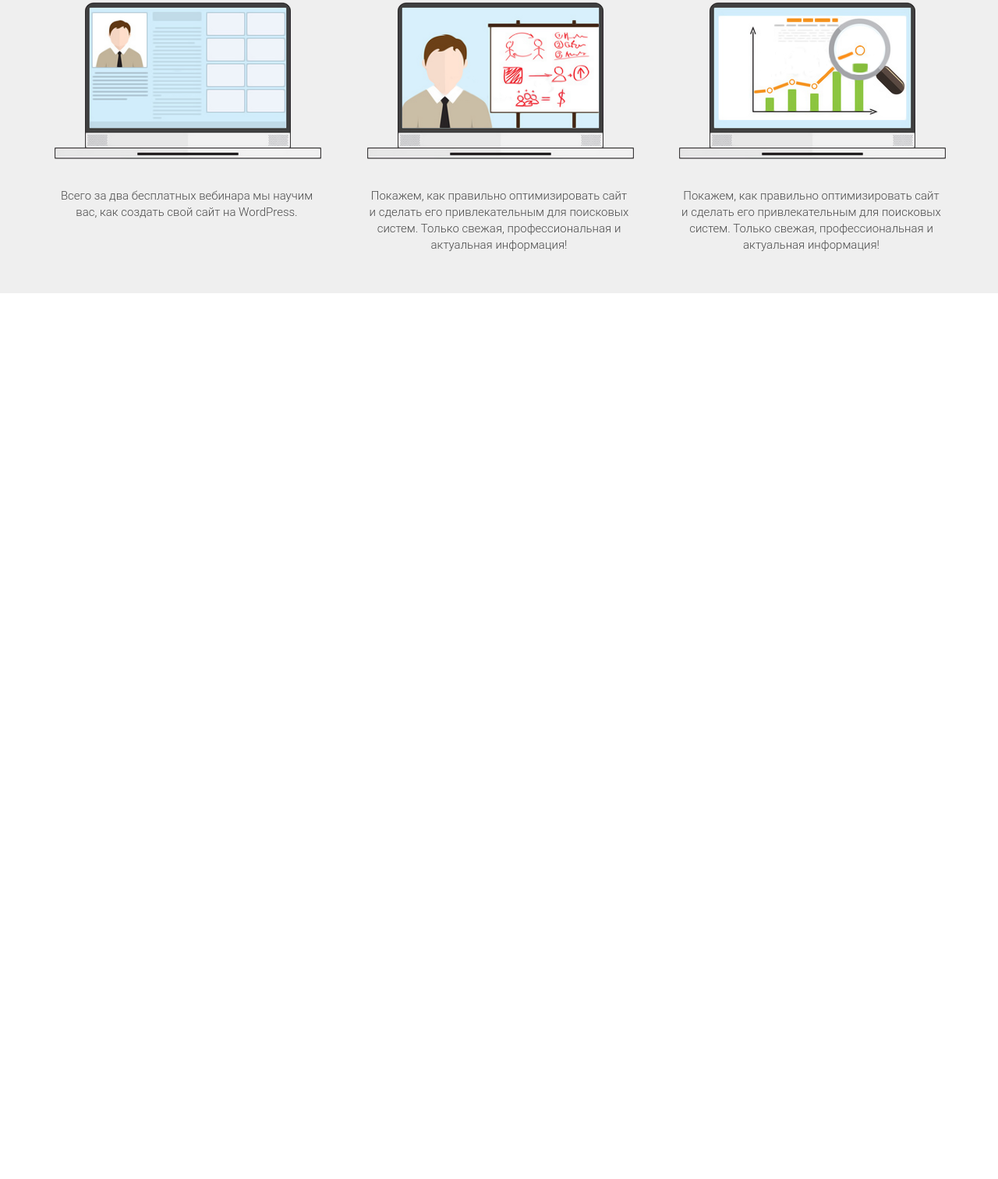
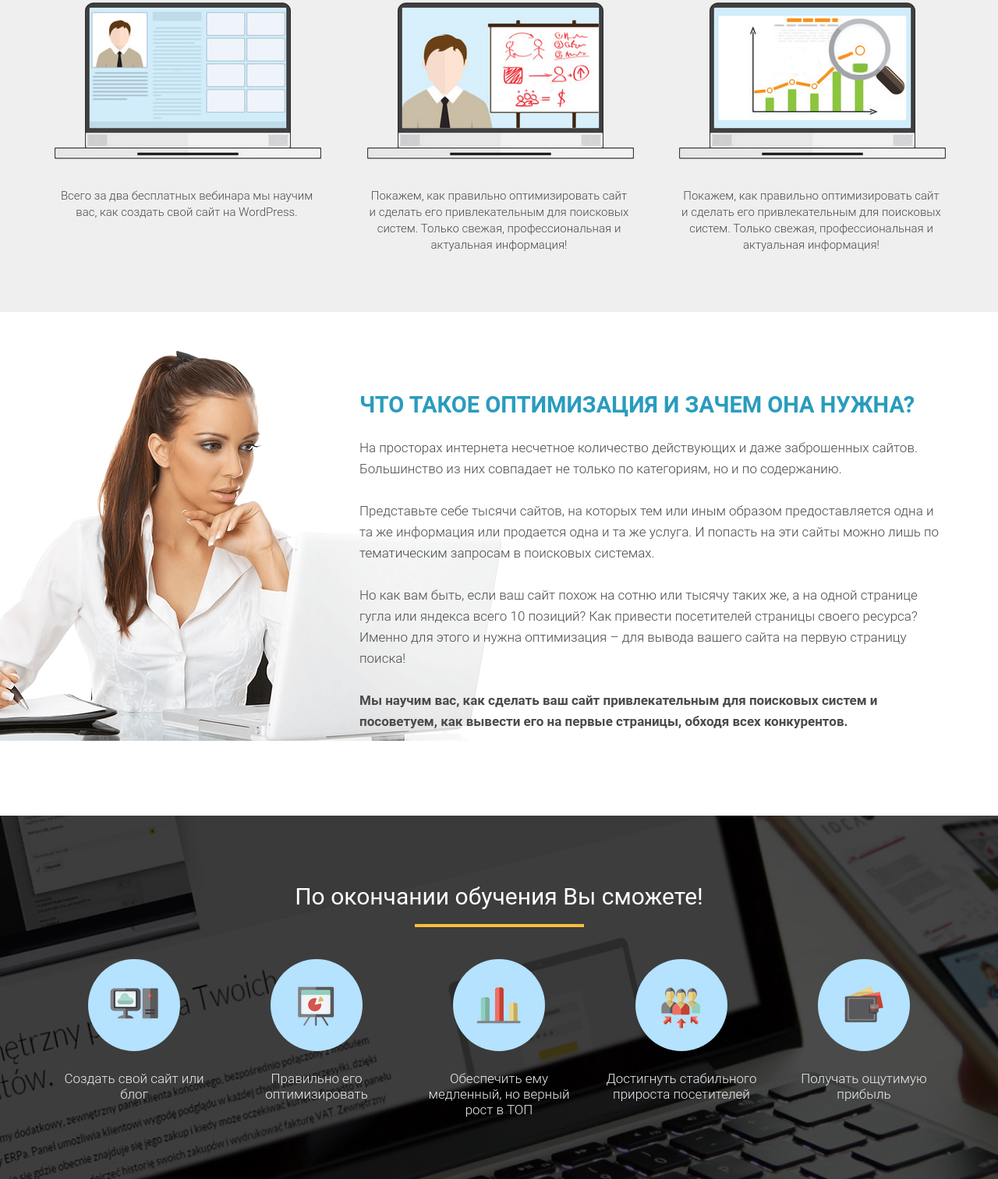
Before and after one commit to alex-zaq/web-cls, a plain HTML site: page index.html in a window 1280 px wide. Shown: the part 1028-2540 px from the top of the page at 78% size. Before the commit the page ends 1404 px from the top, so only its background shows below. Drawn offline with Linux system fonts and the light colour scheme.

Commit message:
add_finish

```diff
--- a/index.html
+++ b/index.html
@@ -74,8 +74,58 @@
     </div>
   </section>
 
+<section class="optimization">
+  <div class="container">
+    <h2 class="optimization_header">
+      Что такое оптимизация и зачем она нужна?
+    </h2>
+    <div class="optimization_text">
+      На просторах интернета несчетное количество действующих и даже заброшенных сайтов. Большинство из них совпадает не только по категориям, но и по содержанию.
+      <br><br>
+      Представьте себе тысячи сайтов, на которых тем или иным образом предоставляется одна и та же информация или продается одна и та же услуга. И попасть на эти сайты можно лишь по тематическим запросам в поисковых системах.
+      <br><br>
+      Но как вам быть, если ваш сайт похож на сотню или тысячу таких же, а на одной странице гугла или яндекса всего 10 позиций? Как привести посетителей страницы своего ресурса? Именно для этого и нужна оптимизация – для вывода вашего сайта на первую страницу поиска!
+      <br><br>
+      <span>Мы научим вас, как сделать ваш сайт привлекательным для поисковых систем и посоветуем, как вывести его на первые страницы, обходя всех конкурентов.</span>
+
+    </div>
+     <img src="src/images/woman_bg.png" alt="Woman"class="optimization_img">
+  </div>
+</section>
+
+<section class="finish">
+  <div class="container">
+    <h2 class="finish_header">По окончании обучения Вы сможете!</h2>
+    <div class="finish_divider"></div>
+
+
+  <div class="finish_wrapper">
+    <div class="finish_item">
+      <div class="finish_round"><img src="src/icons/finish/finish_icon_1.png" alt="1" class="finish_icon"></div>
+      <div class="finish_descr">Создать свой сайт или блог</div>
+    </div>
+    <div class="finish_item">
+      <div class="finish_round"><img src="src/icons/finish/finish_icon_2.png" alt="2" class="finish_icon"></div>
+      <div class="finish_descr">Правильно его оптимизировать</div>
+    </div>
+    <div class="finish_item">
+      <div class="finish_round"><img src="src/icons/finish/finish_icon_3.png" alt="3" class="finish_icon"></div>
+      <div class="finish_descr">Обеспечить ему медленный, но верный рост в
+        ТОП</div>
+    </div>
+    <div class="finish_item">
+      <div class="finish_round"><img src="src/icons/finish/finish_icon_4.png" alt="4" class="finish_icon"></div>
+      <div class="finish_descr">Достигнуть стабильного прироста посетителей</div>
+    </div>
+    <div class="finish_item">
+      <div class="finish_round"><img src="src/icons/finish/finish_icon_5.png" alt="5" class="finish_icon"></div>
+      <div class="finish_descr">Получать ощутимую прибыль</div>
+    </div>
+  </div>
+ </div>
 
 
 
+</section>
 </body>
 </html>
--- a/src/css/style.css
+++ b/src/css/style.css
@@ -5,6 +5,7 @@
 }
 
 .container {
+  position: relative;
   width: 1140px;
   margin: 0 auto;
 }
@@ -43,10 +44,18 @@ h1 {
 
 }
 
+
+html {
+
+  font-family: Verdana, Arial, Helvetica, sans-serif;
+
+}
+
 .title {
 
   object-fit: contain;
-  font-family: Roboto;
+  /* font-family: Verdana, Arial, Helvetica, sans-serif; */
+  /* font-family: Roboto; */
   font-size: 41px;
   font-weight: 400;
   line-height:24px;
@@ -163,12 +172,12 @@ h2.title {
 
 .waiting {
 
-  height: 604px;
+  min-height: 604px;
   background-color: #efefef;
   padding: 85px 0 75px 0;
 }
 
-.waiting .waiting_header {
+.waiting .waiting_header, .finish, .finish_header {
   /* margin: 0 141.5px 9px 146px; */
   object-fit: contain;
   font-family: Roboto;
@@ -182,7 +191,11 @@ h2.title {
   color: #252525;
 }
 
-.waiting .waiting_divider {
+.finish .finish_header  {
+  color:#fff;
+}
+
+.waiting .waiting_divider, .finish .finish_divider {
   width: 217px;
   height: 4px;
   background-color: #f9bf3b;
@@ -232,22 +245,96 @@ h2.title {
   color: #4a4a4a;
 }
 
+.optimization {
+  min-width: 550px ;
+  padding: 102px 0 107px 0;
+}
 
-/* .my-flex-containter {
 
+.optimization .optimization_header {
+  margin-left: 391px;
+  font-family: Roboto;
+  font-size: 29px;
+  font-weight: 700;
+  letter-spacing: normal;
+  text-transform: uppercase;
+  color: #299cbd;
+}
+
+.optimization .optimization_text {
+  margin-top: 25px;
+  margin-left: 391px;
+  font-family: Roboto;
+  font-size: 17px;
+  font-weight: 300;
+  font-stretch: normal;
+  font-style: normal;
+  line-height: 1.59;
+  letter-spacing: normal;
+  text-align: left;
+  color: #4a4a4a;
+}
+
+.optimization .optimization_text span {
+  font-family: Roboto;
+  font-size: 17px;
+  font-weight: 600;
+  font-stretch: normal;
+  font-style: normal;
+  line-height: 1.59;
+  letter-spacing: normal;
+  text-align: left;
+  color: #4a4a4a;
+}
+
+.optimization .optimization_img {
+  position: absolute;
+  top: -54px;
+  left: -240px;
+  z-index: -1;
+}
+
+
+.finish {
+  min-height: 447px;
+  padding: 86px 0 79px 0;
+  background:url("/src/images/second_bg.png") center center/cover no-repeat;
+}
+
+.finish .finish_wrapper {
+  margin: 41px 0 0 0 ;
   display: flex;
-  flex-wrap: wrap;
-  justify-content: space-around;
-  align-items: center;
-  height: 450px;
+  justify-content: space-between;
+}
+
+.finish .finish_wrapper .finish_item {
+  width: 204px;
 
 }
 
-.my-flex-block {
-  width:150px;
-  height:150px;
-  background-color:red;
+.finish .finish_wrapper .finish_item .finish_round {
+
+  width: 118px;
+  height: 118px;
+  /* margin: 19.5px 30px 12.3px 31px;
+  padding: 12.5px 12.5px 14.5px 14px; */
+  background-color: #b4e2ff;
+  border-radius: 100%;
+  display: flex;
+  justify-content: center;
+  align-items: center;
+  margin: 0 auto;
+}
+
+.finish .finish_wrapper .finish_item .finish_descr {
+  margin-top: 25px;
+  font-family: Roboto;
+  font-size: 17px;
+  font-weight: 300;
+  font-stretch: normal;
+  font-style: normal;
+  line-height: 1.18;
+  letter-spacing: normal;
   text-align: center;
-  color:#fff;
-  margin: 0 50px;
-} */
+  color: #efefef;
+}
```
Also changed, not shown: src/icons/finish/circle_finish.png (renamed from src/images/finish/circle_finish.png), src/icons/finish/finish_icon_1.png (renamed from src/images/finish/finish_icon_1.png), src/icons/finish/finish_icon_2.png (renamed from src/images/finish/finish_icon_2.png), src/icons/finish/finish_icon_3.png (renamed from src/images/finish/finish_icon_3.png), src/icons/finish/finish_icon_4.png (renamed from src/images/finish/finish_icon_4.png), src/icons/finish/finish_icon_5.png (renamed from src/images/finish/finish_icon_5.png), src/icons/finish/line_finish.png (renamed from src/images/finish/line_finish.png), src/images/second_bg.png (renamed from src/images/finish/second_bg.png).
